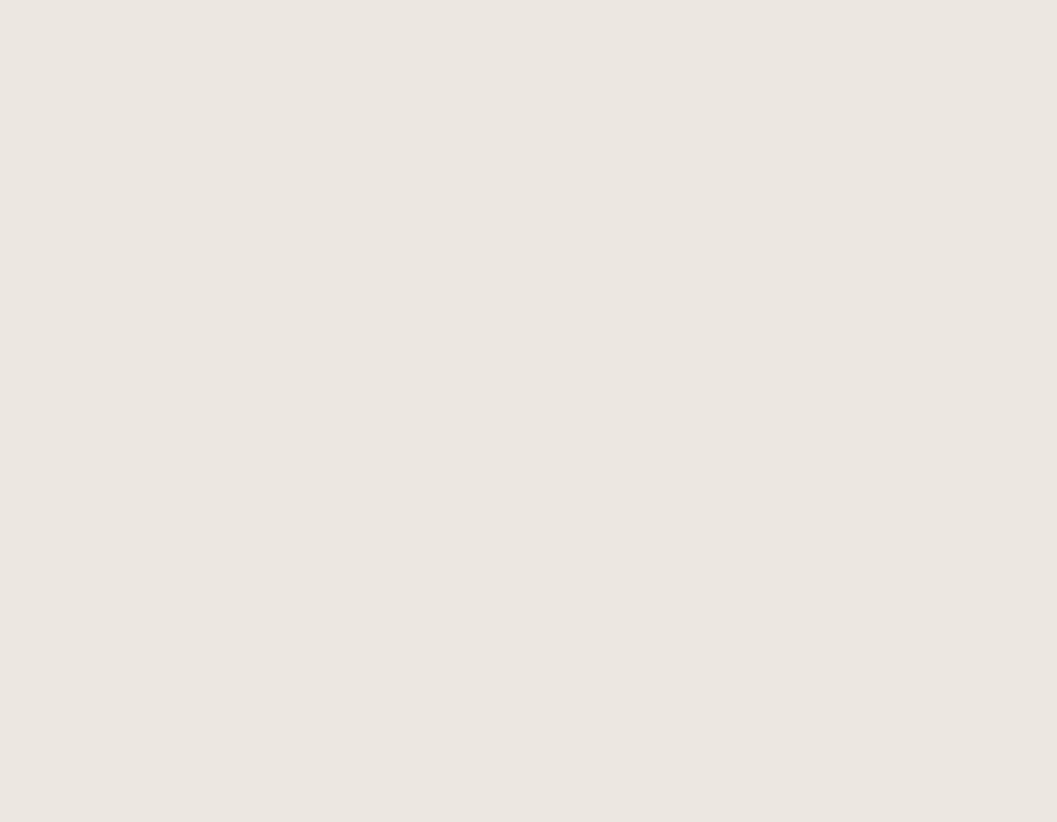
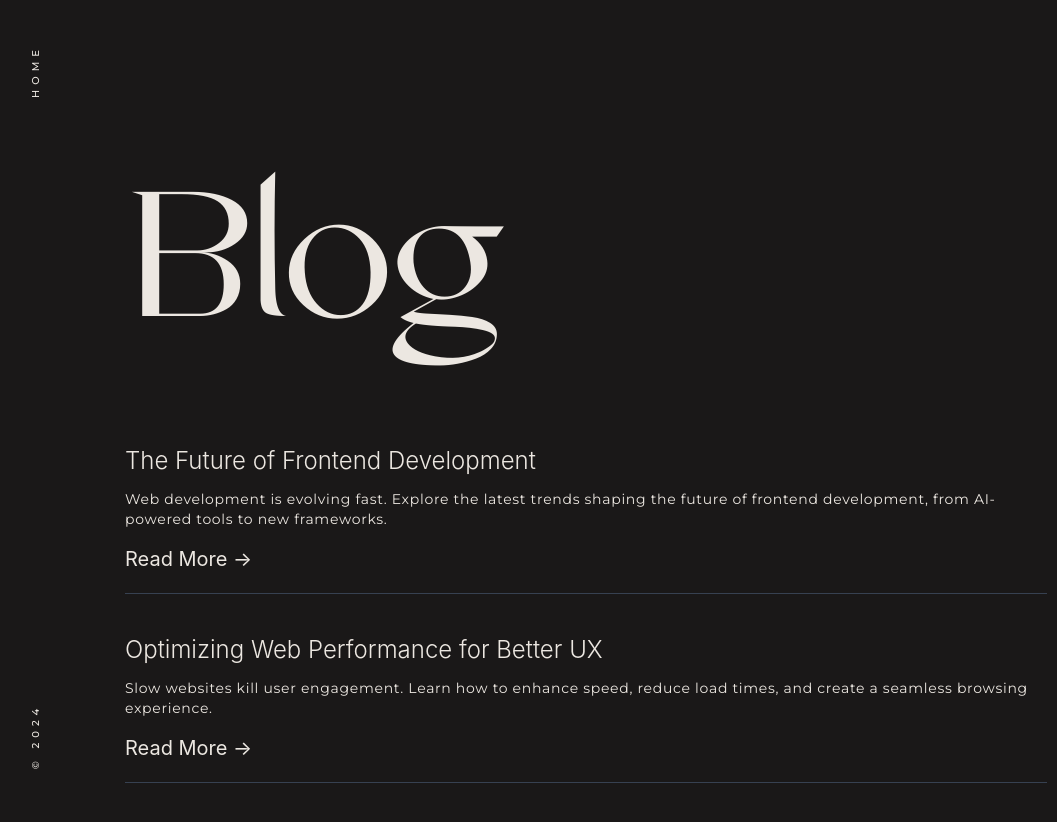
Before and after one commit to Kwasi-1/porfolio, a React (Create React App) app: page /blog in a window 1280 px wide. Before the commit this address had no page. Shown: the whole page, without its empty margins (3-1060 px from the left). Before the commit the page ends 800 px from the top, so only its background shows below. Built offline with nearby package versions, Linux system fonts and the light colour scheme.

Commit message:
add a blog page

```diff
--- a/src/App.js
+++ b/src/App.js
@@ -4,6 +4,8 @@ import Home from './pages/Home';
 import Work from './pages/Work';
 import Contact from './pages/Contact';
 import About from './pages/About';
+import Blog from './pages/Blog';
+import BlogPost from './pages/BlogPost';
 
 
 function App() {
@@ -14,7 +16,9 @@ function App() {
         <Route path='/work' element={<Work />} />
         <Route path='/contact' element={<Contact />} />
         <Route path='/about' element={<About />} />
-        {/* <Route path='/' element={<About />} /> */}
+        <Route path='/blog' element={<Blog />} />
+        <Route path='/blog' element={<Blog />} />
+        <Route path='/blog/:postId' element={<BlogPost />} />
       </Routes>
     </Router>
   );
--- a/src/components/NavigationLinks.jsx
+++ b/src/components/NavigationLinks.jsx
@@ -4,7 +4,7 @@ import { NavLink } from 'react-router-dom';
 const links = [
   { to: '/work', label: 'WORK' },
   { to: '/about', label: 'ABOUT' },
-  { to: '/shop', label: 'SHOP' },
+  { to: '/blog', label: 'BLOG' },
   { to: '/contact', label: 'CONTACT' }
 ];
 
--- a/src/components/ProjectsList.jsx
+++ b/src/components/ProjectsList.jsx
@@ -10,10 +10,10 @@ const ProjectsList = () => {
   ];
 
   return (
-    <div className="relative flex flex-col space-y-6 text-[7vw] w-[65%] ml-[115%] mt-4 py-[30%] font-light font-custom leading-[1]">
+    <div className="relative flex flex-col space-y-6 text-[7vw] w-[65%] ml-[100%] py-[30%] font-light font-custom leading-[1]">
       {projects.map((project, index) => (
         <Link key={index} className="justify-between items-center w-fit">
-          <h2 className="hover:italic hover:translate-x-[5px] transform ease-in-out duration-300 w-fit">{project.name}</h2>
+          <h2 className="hover:italic hover:translate-x-[5px] transform ease-in-out duration-300 w-fit uppercase">{project.name}</h2>
           <div className="flex items-center space-x-2">
             <span className="text-xs tracking-widest uppercase font-body">- {project.type}</span>
             {project.new && <span className="text-xs bg-light text-primary px-2 py-1 rounded">NEW</span>}
--- a/src/components/Sidebar.jsx
+++ b/src/components/Sidebar.jsx
@@ -1,36 +1,40 @@
 import React from 'react';
 import { Link, useLocation } from 'react-router-dom';
 
-
 const Sidebar = () => {
-
   const location = useLocation();
 
-  const isHomePage = location.pathname ==='/';
+  const isHomePage = location.pathname === '/';
+  const isBlogPage = location.pathname === '/blog';
   const isWorkPage = location.pathname === '/work';
   const isContactPage = location.pathname === '/contact';
+  const isBlogPostPage = location.pathname.startsWith('/blog/') && !isBlogPage; // Detects dynamic blog posts
 
   return (
-    <div className='h-screen flex '>
-      <div className="fixed flex flex-col justify-between h-screen items-center w-[6%] pt-[5%] pb-10 font-body tracking-[5px] text-[10px] font-[500]">
+    <div className="h-screen flex">
+      <div className="fixed flex md:flex-col justify-between md:h-screen items-center w-[100%] md:w-[6%] pt-[5%] pb-10 font-body tracking-[5px] text-[10px] font-[500]">
 
-        <div className='flex flex-col items-center space-y-10 tracking-[5px] '>
-          {/* Social Links */}
+        <div className="flex md:flex-col items-center space-y-10 tracking-[5px]">
+          {/* Social Links (Home Page) */}
           {isHomePage ? (
             <div className="flex flex-col space-y-10 mt-4 text-center items-center">
-              <a href="https://github.com/Kwasi-1" title='github' className="textxs hover:line-through -rotate-90">GH</a>
-              <a href="https://x.com/kwasi11351391" title='twitter' className="textxs hover:line-through -rotate-90">TW</a>
-              <a href="https://www.linkedin.com/in/nana-kwasi-afful-700a1b283/" title='linkedIn' className="textxs hover:line-through -rotate-90">LI</a>
+              <a href="https://github.com/Kwasi-1" title="GitHub" className=" hover:line-through -rotate-90">GH</a>
+              <a href="https://x.com/kwasi11351391" title="Twitter" className=" hover:line-through -rotate-90">TW</a>
+              <a href="https://www.linkedin.com/in/nana-kwasi-afful-700a1b283/" title="LinkedIn" className=" hover:line-through -rotate-90">LI</a>
             </div>
-            ) : (
-            <Link to='/' className='-rotate-90 hover:line-through text-center uppercase mb-5 '>Home</Link>
+          ) : isBlogPostPage ? (
+            // Show "Blog" for blog post pages
+            <Link to="/blog" className="-rotate-90 hover:line-through text-center uppercase mb-5">Blog</Link>
+          ) : (
+            // Show "Home" for all other pages
+            <Link to="/" className="-rotate-90 hover:line-through text-center uppercase mb-5">Home</Link>
           )}
-          <div className={`w-[1px] h-[100px] ${( isWorkPage || isContactPage) ? 'bg-light' : 'bg-dark'}`}></div>
+
+          <div className={`w-[1px] h-[100px] ${(isWorkPage || isContactPage) ? 'bg-light' : 'bg-dark'}`}></div>
         </div>
 
         {/* Year at the bottom */}
         <div className="mb-4 -rotate-90 self-center">&copy; 2024</div>
-
       </div>
     </div>
   );
--- /dev/null
+++ b/src/pages/Blog.jsx
@@ -0,0 +1,43 @@
+import React from 'react';
+import { Link } from 'react-router-dom';
+import Sidebar from '../components/Sidebar';
+import Layout from '../Layout';
+
+const blogs = [
+  {
+    title: 'The Future of Frontend Development',
+    excerpt: 'Web development is evolving fast. Explore the latest trends shaping the future of frontend development, from AI-powered tools to new frameworks.',
+    link: '/blog/future-of-frontend'
+  },
+  {
+    title: 'Optimizing Web Performance for Better UX',
+    excerpt: 'Slow websites kill user engagement. Learn how to enhance speed, reduce load times, and create a seamless browsing experience.',
+    link: '/blog/optimizing-performance'
+  }
+];
+
+const Blog = () => {
+  return (
+    <Layout backgroundColor="#1a1818">
+      <div className="flex bg-dark text-accent min-h-screen">
+        <Sidebar />
+
+        <div className="flex flex-col mx-auto max-w-[80%] pt-[10%] text-left ">
+          <h1 className="font-custom text-[14vw] font-light mb-12">Blog</h1>
+
+          {blogs.map((blog, index) => (
+            <div key={index} className="mb-10 pb-5 border-b border-gray-700 w-[90%]">
+              <h2 className="text-2xl font-light mb-3">{blog.title}</h2>
+              <p className="text-sm mb-4 tracking-wider font-body">{blog.excerpt}</p>
+              <Link to={blog.link} className="text-accent hover:underline text-xl">
+                Read More →
+              </Link>
+            </div>
+          ))}
+        </div>
+      </div>
+    </Layout>
+  );
+};
+
+export default Blog;
--- /dev/null
+++ b/src/pages/BlogPost.js
@@ -0,0 +1,46 @@
+import React from 'react';
+import { useParams } from 'react-router-dom';
+import Sidebar from '../components/Sidebar';
+import Layout from '../Layout';
+
+const blogPosts = {
+  "future-of-frontend": {
+    title: "The Future of Frontend Development",
+    content: `
+      Web development is constantly evolving, with new technologies shaping the way we build and interact with websites.
+      From AI-powered tools to next-gen frameworks like Qwik and Solid.js, the frontend landscape is becoming faster and more dynamic.
+
+      In this post, we'll explore how these innovations are transforming user experiences and what developers need to stay ahead.
+    `
+  },
+  "optimizing-performance": {
+    title: "Optimizing Web Performance for Better UX",
+    content: `
+      A slow website kills engagement. Performance optimization is no longer optional; it's essential for a good user experience.
+      Techniques like lazy loading, code splitting, and caching can significantly improve load times.
+
+      This post covers best practices to make your web apps faster, smoother, and more efficient.
+    `
+  }
+};
+
+const BlogPost = () => {
+  const { postId } = useParams();
+  const blog = blogPosts[postId];
+
+  if (!blog) return <h1 className="text-center text-3xl text-white">Blog Post Not Found</h1>;
+
+  return (
+    <Layout backgroundColor="#1a1818">
+      <div className="flex bg-dark text-accent min-h-screen">
+        <Sidebar />
+        <div className="mx-auto max-w-[80%] pt-[10%] text-left">
+          <h1 className="font-custom text-[6vw] font-light mb-6">{blog.title}</h1>
+          <p className="text-lg leading-[1.8] whitespace-pre-line">{blog.content}</p>
+        </div>
+      </div>
+    </Layout>
+  );
+};
+
+export default BlogPost;
```
